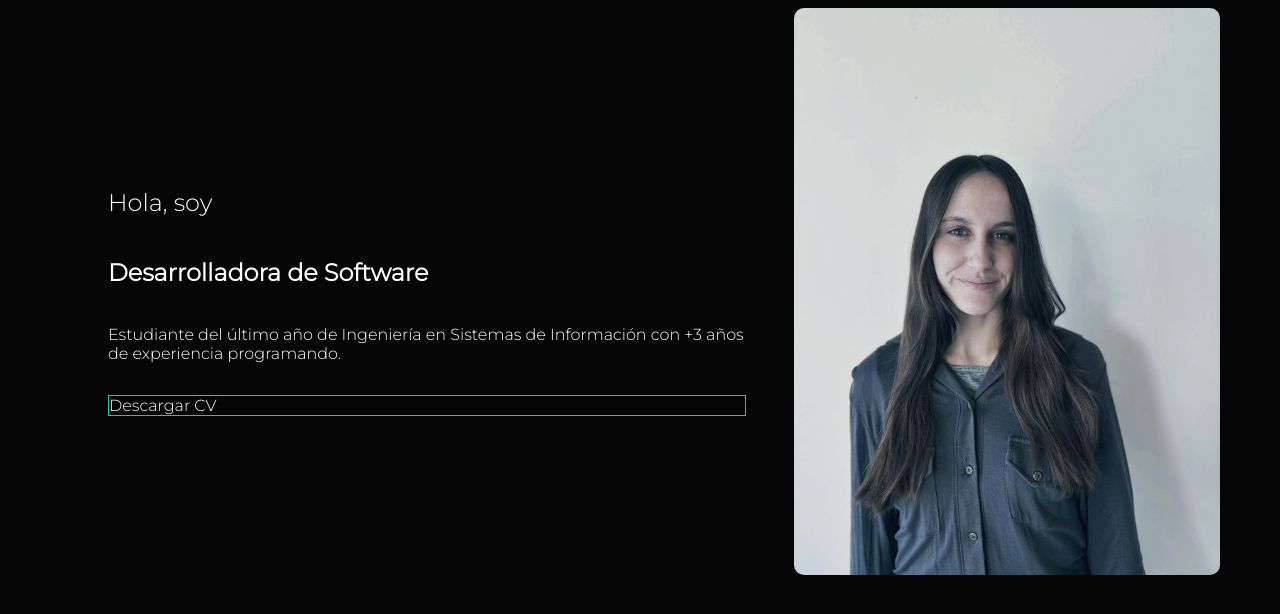
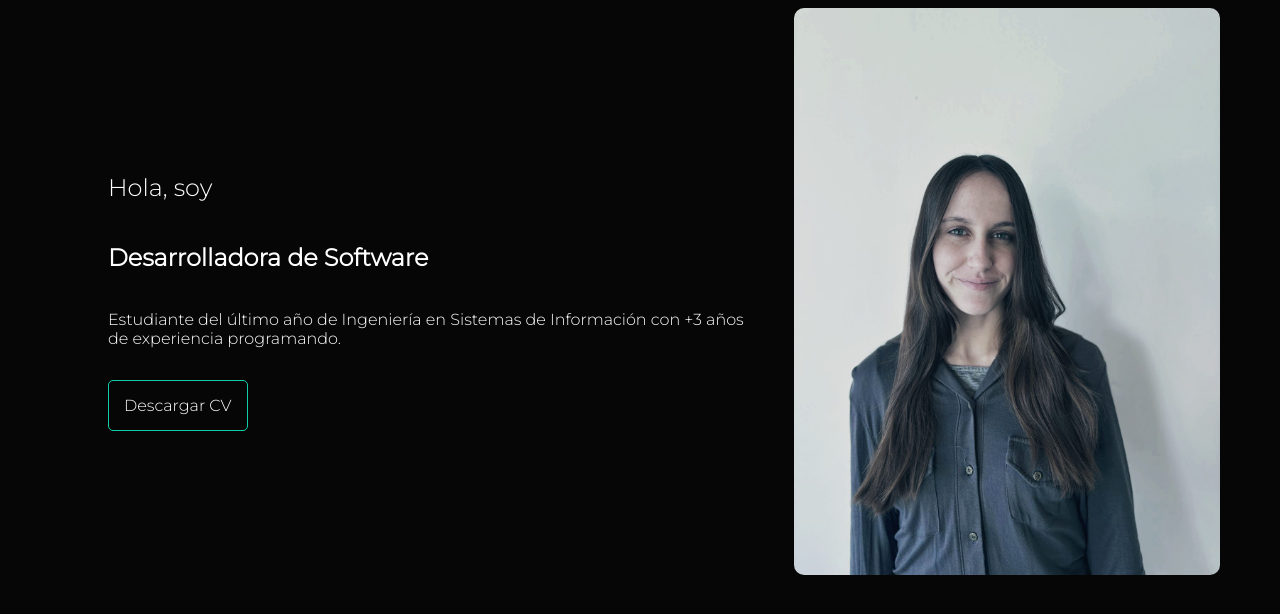
Before and after one commit to JulietaEsains/portfolio, a React (Vite) app: page / in a window 1280 px wide. Shown: the top 614 px of the page. Built offline with nearby package versions, Linux system fonts and the light colour scheme.

Commit message:
Set the basic style for buttons

```diff
--- a/src/pages/home/Home.css
+++ b/src/pages/home/Home.css
@@ -23,6 +23,10 @@
 
 #home-section .button {
     border: 1px solid var(--main-color);
+    width: fit-content;
+    padding: 15px;
+    border-radius: 5px;
+    cursor: pointer;
 }
 
 #home-img {
```
